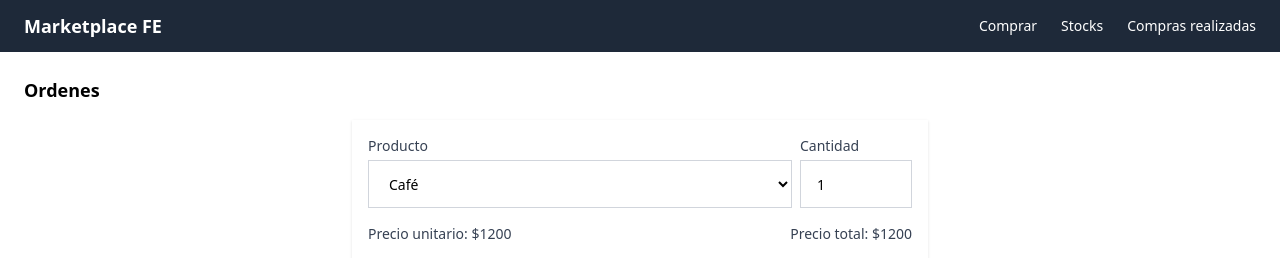
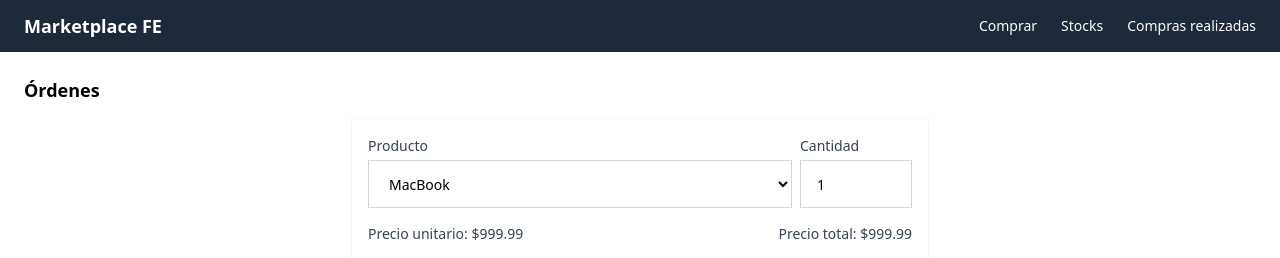
Before and after one commit to lucashmunoz/marketplace-fe, a React (Vite) app: page /comprar in a window 1280 px wide. Shown: the top 258 px of the page. Built offline with nearby package versions, Linux system fonts and the light colour scheme.

Commit message:
feat: add order fake api call

```diff
--- a/src/pages/Order.tsx
+++ b/src/pages/Order.tsx
@@ -1,35 +1,96 @@
-import { useState } from "react";
+import { useEffect, useState } from "react";
+import { Product } from "../types/Products";
+import Skeleton from "react-loading-skeleton";
+import "react-loading-skeleton/dist/skeleton.css";
 
-interface Product {
-  id: string;
-  name: string;
-  price: number;
+const mockedItems: Product[] = [
+  {
+    item_id: "01b1beb5-ba56-4dc3-be5c-f024ccc256eb",
+    description: "MacBook",
+    quantity: 10,
+    price: 999.99
+  },
+  {
+    item_id: "cc695cb3-27c8-4906-9399-d8c6c231f0ae",
+    description: "Samsung S24 Ultra",
+    quantity: 5,
+    price: 1200.0
+  },
+  {
+    item_id: "16b87ed4-584d-4ede-bd23-d9bcfd0e5364",
+    description: "Smartwatch",
+    quantity: 20,
+    price: 200.5
   }
-
-const products: Array<Product> = [
-  { id: "coffee", name: "Café", price: 1200 },
-  { id: "tea", name: "Té", price: 800 },
-  { id: "juice", name: "Jugo", price: 1500 }
 ];
 
+const OrderSkeleton = () => (
+  <div className="flex w-full max-w-xl flex-col gap-4 bg-white p-4 shadow">
+    <div className="flex gap-2">
+      <div className="flex-1">
+        <Skeleton height={16} width={80} />
+        <Skeleton height={48} />
+      </div>
+      <div className="w-28">
+        <Skeleton height={16} width={60} />
+        <Skeleton height={48} />
+      </div>
+    </div>
+    <div className="flex justify-between text-sm text-gray-700">
+      <Skeleton width={120} height={20} />
+      <Skeleton width={120} height={20} />
+    </div>
+    <div>
+      <Skeleton height={16} width={80} />
+      <Skeleton height={48} />
+    </div>
+    <Skeleton height={48} />
+  </div>
+);
+
 const Order = () => {
-  const [product, setProduct] = useState(products[0].id);
+  const [products, setProducts] = useState<Product[]>([]);
+  const [loading, setLoading] = useState(true);
+
+  const [product, setProduct] = useState<string>("");
   const [quantity, setQuantity] = useState(1);
   const [email, setEmail] = useState("");
 
-  const selectedProduct = products.find((p) => p.id === product)!;
-  const unitPrice = selectedProduct.price;
+  const selectedProduct = products.find((p) => p.item_id === product);
+  const unitPrice = selectedProduct?.price ?? 0;
   const totalPrice = unitPrice * quantity;
 
   const handleSubmit = (e: React.FormEvent) => {
     e.preventDefault();
-    alert(`Pedido: ${quantity} x ${selectedProduct.name} = $${totalPrice}`);
+    if (selectedProduct) {
+      alert(`Pedido: ${quantity} x ${selectedProduct.description} = $${totalPrice}`);
+    }
   };
+
+  useEffect(() => {
+    const fetchProducts = async () => {
+      setLoading(true);
+      const response = await new Promise<Product[]>((resolve) => {
+        setTimeout(() => {
+          resolve(mockedItems);
+        }, 1000);
+      });
+
+      setProducts(response);
+      setProduct(response[0].item_id); // set default selected product
+      setLoading(false);
+    };
+
+    fetchProducts();
+  }, []);
 
   return (
     <div className="flex w-full flex-col items-center justify-center gap-4">
-      <h2 className="w-full text-lg font-semibold">Ordenes</h2>
+      <h2 className="w-full text-lg font-semibold">Órdenes</h2>
 
+      {loading ? (
+        <OrderSkeleton />
+      ) : (
         <form
           onSubmit={handleSubmit}
           className="flex w-full max-w-xl flex-col items-stretch gap-4 bg-white p-4 shadow"
@@ -49,8 +110,8 @@ const Order = () => {
                 className="h-12 w-full border border-gray-300 px-4 py-2 text-sm focus:border-blue-500 focus:ring-blue-500"
               >
                 {products.map((p) => (
-                <option key={p.id} value={p.id}>
-                  {p.name}
+                  <option key={p.item_id} value={p.item_id}>
+                    {p.description}
                   </option>
                 ))}
               </select>
@@ -92,10 +153,11 @@ const Order = () => {
             </label>
             <input
               id="email-input"
-            type="text"
+              type="email"
               value={email}
               onChange={(e) => setEmail(e.target.value)}
               className="h-12 w-full border border-gray-300 px-4 py-2 text-sm focus:border-blue-500 focus:ring-blue-500"
+              required
             />
           </div>
 
@@ -106,6 +168,7 @@ const Order = () => {
             Comprar
           </button>
         </form>
+      )}
     </div>
   );
 };
--- /dev/null
+++ b/src/types/Products.ts
@@ -0,0 +1,6 @@
+export interface Product {
+  item_id: string;
+  description: string;
+  quantity: number;
+  price: number;
+}
```
Also changed, not shown: src/pages/Stocks.tsx (+1 -7 lines). Lines whose indentation alone changed are shown as unchanged.
